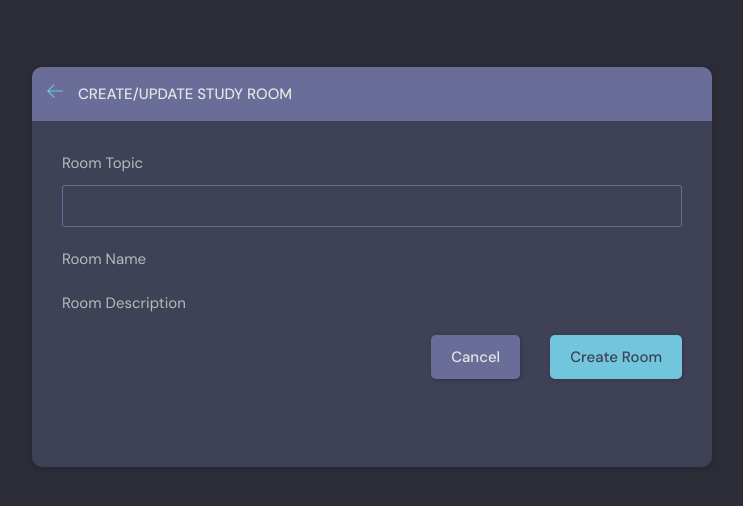
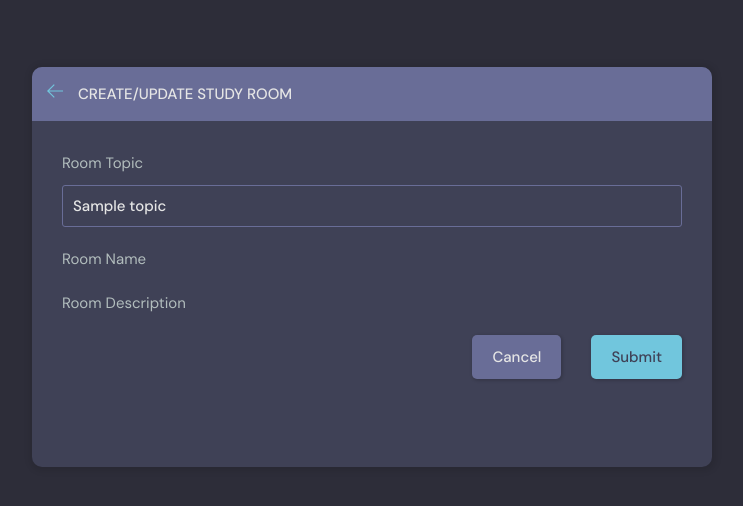
Before and after one commit to markpackham/DjangoDiscordClone, a Django app: template studybud/base/templates/base/room_form.html in a window 1280 px wide. Shown: the part 149-655 px from the top of the page, without its empty margins (268-1011 px from the left). Run offline with Django 3.2, Linux system fonts and the light colour scheme; tables that the repository leaves empty hold one stand-in row (values such as "Sample post"); the template is opened without the code that fills it: values that come from a table or form of the project are taken from there, most other values are stand-ins (such as "Sample title", 1, 10 or a date in 2020).

Commit message:
modify updating rooms
https://youtu.be/PtQiiknWUcI?t=18717

```diff
--- a/studybud/base/templates/base/room_form.html
+++ b/studybud/base/templates/base/room_form.html
@@ -25,7 +25,7 @@
 
                     <div class="form__group">
                         <label for="room_topic">Room Topic</label>
-                        <input required type="text" name="topic" list="topic-list" />
+                        <input required type="text" value="{{room.topic.name}}" name="topic" list="topic-list" />
                         <datalist id="topic-list">
                             <select name="" id="room_topic">
                                 {% for topic in topics %}
@@ -58,8 +58,8 @@
                     </div> -->
 
                     <div class="form__action">
-                        <a class="btn btn--dark" href="index.html">Cancel</a>
-                        <button class="btn btn--main" type="submit">Create Room</button>
+                        <a class="btn btn--dark" href="{% url 'home' %}">Cancel</a>
+                        <button class="btn btn--main" type="submit">Submit</button>
                     </div>
                 </form>
             </div>
```
Also changed, not shown: studybud/base/views.py (+10 -4 lines).
